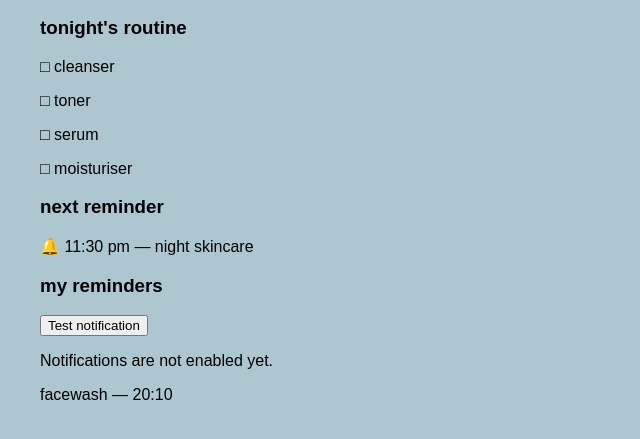
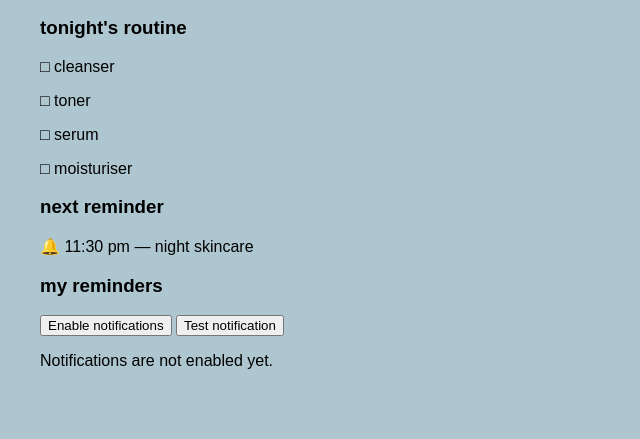
Before and after one commit to Junhaooooooo/my-skincare, a plain HTML site: page index.html in a window 1280 px wide. Shown: the part 151-590 px from the top of the page, without its empty margins (0-640 px from the left). Drawn offline with Linux system fonts and the light colour scheme; no server answers.

Commit message:
Update index.html

```diff
--- a/index.html
+++ b/index.html
@@ -29,14 +29,11 @@
     <h3>my reminders</h3>
 
 
-
+<button id="enableNotifications">Enable notifications</button>
 
 <button id="testNotification">Test notification</button>
 
 <p id="notificationStatus">Notifications are not enabled yet.</p>
-
-
-    <p id="reminder">facewash — 20:10</p>
 
 
 <script>
```
